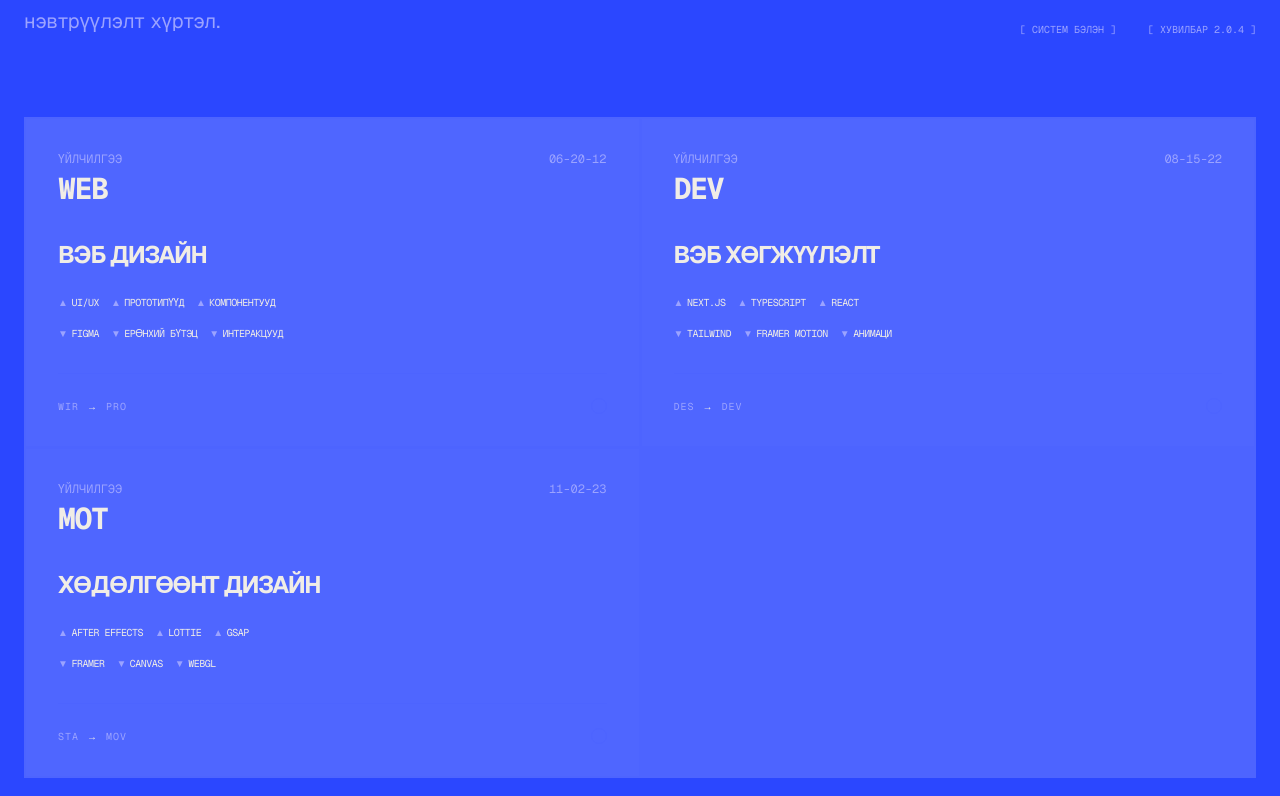
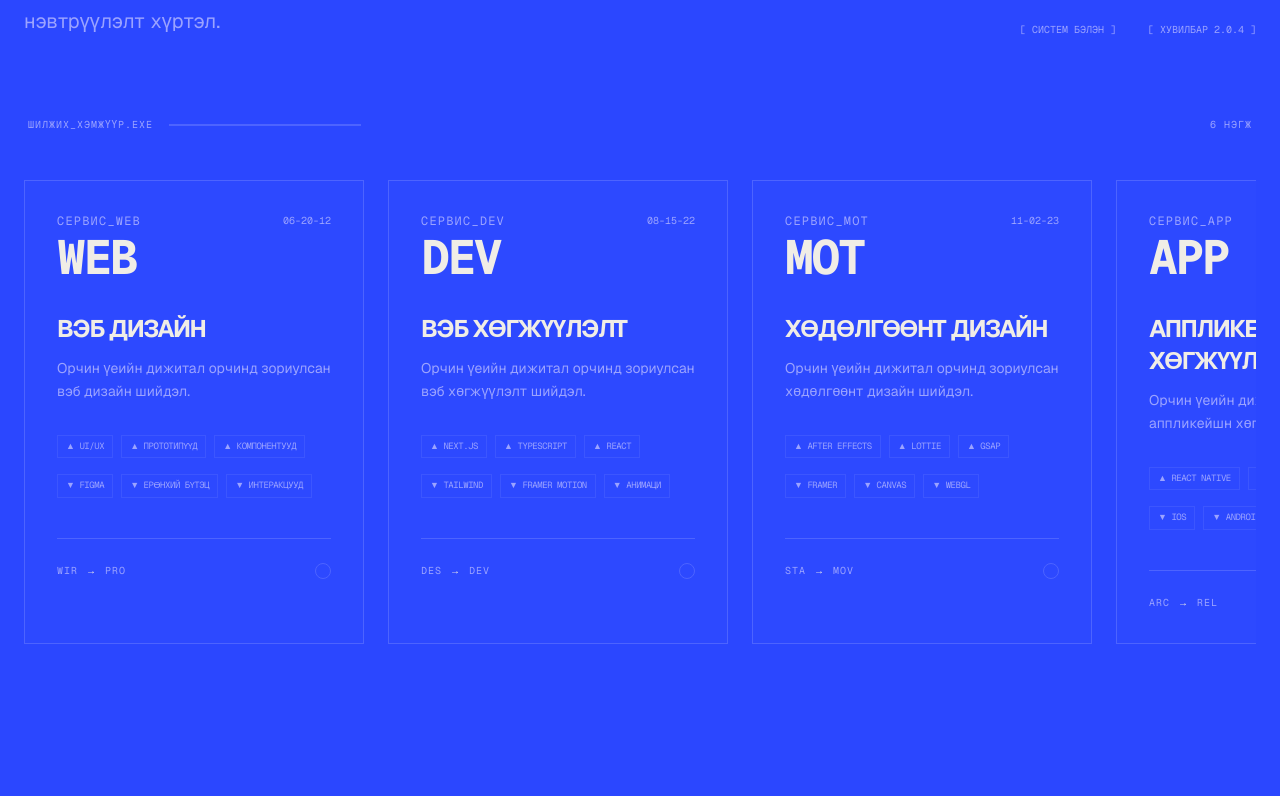
Before and after one commit to Energyshifter8/portfolio, a Next.js app: page / in a window 1280 px wide. Shown: the part 2444-3240 px from the top of the page. Built offline with nearby package versions, Linux system fonts and the light colour scheme.

Commit message:
seeee that please

```diff
--- a/components/sections/Services.tsx
+++ b/components/sections/Services.tsx
@@ -1,5 +1,5 @@
 import React from 'react';
-import ServiceCard from '../ui/ServiceCard';
+import DraggableCards from '../ui/DraggableCards';
 import { services } from '@/data/services';
 
 const Services = () => {
@@ -20,11 +20,7 @@ const Services = () => {
         </div>
       </div>
 
-      <div className="grid md:grid-cols-2 lg:grid-cols-2 gap-px bg-border border border-border overflow-hidden">
-        {services.map((service, index) => (
-          <ServiceCard key={index} service={service} index={index} />
-        ))}
-      </div>
+      <DraggableCards services={services} />
     </section>
   );
 };
--- /dev/null
+++ b/components/ui/DraggableCards.tsx
@@ -0,0 +1,116 @@
+"use client";
+
+import React, { useRef, useState, useEffect } from 'react';
+import { motion, useMotionValue, useSpring, useTransform } from 'framer-motion';
+import { Service } from '@/data/services';
+
+interface DraggableCardsProps {
+  services: Service[];
+}
+
+const CARD_WIDTH = 340;
+const GAP = 24;
+
+const DraggableCards: React.FC<DraggableCardsProps> = ({ services }) => {
+  const containerRef = useRef<HTMLDivElement>(null);
+  const trackRef = useRef<HTMLDivElement>(null);
+  const [constraints, setConstraints] = useState({ left: 0, right: 0 });
+  const [isDragging, setIsDragging] = useState(false);
+
+  const x = useMotionValue(0);
+  const springX = useSpring(x, { damping: 25, stiffness: 180, mass: 0.8 });
+
+  useEffect(() => {
+    if (trackRef.current && containerRef.current) {
+      const trackWidth = trackRef.current.scrollWidth;
+      const containerWidth = containerRef.current.offsetWidth;
+      setConstraints({ left: -(trackWidth - containerWidth + 48), right: 0 });
+    }
+  }, [services]);
+
+  const progress = useTransform(x, [constraints.left, 0], [100, 0]);
+
+  return (
+    <div className="relative w-full overflow-hidden" ref={containerRef}>
+      {/* Progress Indicator */}
+      <div className="flex justify-between items-center mb-8 px-1">
+        <div className="font-mono text-[10px] text-muted tracking-widest uppercase flex items-center gap-4">
+          <span>ШИЛЖИХ_ХЭМЖҮҮР.EXE</span>
+          <div className="w-48 h-[2px] bg-border relative overflow-hidden">
+            <motion.div
+              style={{ width: progress.get() + "%" }}
+              className="absolute h-full bg-foreground left-0 top-0"
+            />
+          </div>
+        </div>
+        <div className="font-mono text-[10px] text-muted uppercase tracking-widest">
+          {services.length} НЭГЖ
+        </div>
+      </div>
+
+      <motion.div
+        ref={trackRef}
+        drag="x"
+        dragConstraints={constraints}
+        dragElastic={0.08}
+        onDragStart={() => setIsDragging(true)}
+        onDragEnd={() => setIsDragging(false)}
+        style={{ x: springX }}
+        className="flex gap-6 cursor-grab active:cursor-grabbing py-4"
+      >
+        {services.map((service, index) => (
+          <motion.div
+            key={service.code + index}
+            initial={{ opacity: 0, y: 30 }}
+            whileInView={{ opacity: 1, y: 0 }}
+            viewport={{ once: true }}
+            transition={{ duration: 0.6, delay: index * 0.08, ease: [0.16, 1, 0.3, 1] }}
+            className="flex-shrink-0 w-[340px] p-8 border border-border bg-white/[0.01] transition-colors relative group overflow-hidden"
+          >
+            <div className="flex justify-between items-start mb-8">
+              <div>
+                <div className="font-mono text-xs text-muted mb-1 uppercase tracking-widest">СЕРВИС_{service.code}</div>
+                <div className="font-mono text-5xl font-bold tracking-tighter">{service.code}</div>
+              </div>
+              <div className="font-mono text-[10px] text-muted">{service.dateCode}</div>
+            </div>
+
+            <h3 className="text-2xl font-bold tracking-tighter uppercase mb-3">{service.title}</h3>
+            <p className="text-sm text-muted mb-8 line-clamp-3 leading-relaxed">
+              Орчин үеийн дижитал орчинд зориулсан {service.title.toLowerCase()} шийдэл.
+            </p>
+
+            <div className="space-y-4 mb-10">
+              <div className="flex flex-wrap gap-2">
+                {service.upperTags.map(tag => (
+                  <span key={tag} className="font-mono text-[9px] uppercase tracking-tighter py-1 px-2 border border-border/50 text-muted group-hover:text-foreground group-hover:border-foreground/30 transition-colors">
+                    ▲ {tag}
+                  </span>
+                ))}
+              </div>
+              <div className="flex flex-wrap gap-2">
+                {service.lowerTags.map(tag => (
+                  <span key={tag} className="font-mono text-[9px] uppercase tracking-tighter py-1 px-2 border border-border/50 text-muted group-hover:text-foreground group-hover:border-foreground/30 transition-colors">
+                    ▼ {tag}
+                  </span>
+                ))}
+              </div>
+            </div>
+
+            <div className="pt-6 border-t border-border flex items-center justify-between font-mono text-[10px] text-muted tracking-widest uppercase">
+              <div className="flex items-center gap-2">
+                {service.processFrom} <span className="text-foreground">→</span> {service.processTo}
+              </div>
+              <div className="w-4 h-4 rounded-full border border-border group-hover:bg-foreground transition-all duration-300" />
+            </div>
+
+            {/* Hover Sweep Line */}
+            <div className="absolute bottom-0 left-0 h-[2px] bg-foreground w-full transform -translate-x-full group-hover:translate-x-0 transition-transform duration-500 ease-out pointer-events-none" />
+          </motion.div>
+        ))}
+      </motion.div>
+    </div>
+  );
+};
+
+export default DraggableCards;
--- a/data/services.ts
+++ b/data/services.ts
@@ -36,4 +36,31 @@ export const services: Service[] = [
     processFrom: "STA",
     processTo: "MOV",
   },
+  {
+    code: "APP",
+    title: "Аппликейшн Хөгжүүлэлт",
+    dateCode: "01-10-24",
+    upperTags: ["React Native", "Expo", "Mobile UI"],
+    lowerTags: ["iOS", "Android", "Performance"],
+    processFrom: "ARC",
+    processTo: "REL",
+  },
+  {
+    code: "OPT",
+    title: "Хурдны Оновчлол",
+    dateCode: "04-05-24",
+    upperTags: ["Lighthouse", "Web Vitals", "SEO"],
+    lowerTags: ["Caching", "Compression", "Assets"],
+    processFrom: "ANL",
+    processTo: "FST",
+  },
+  {
+    code: "INT",
+    title: "Интерактив Систем",
+    dateCode: "05-12-24",
+    upperTags: ["Three.js", "Shaders", "R3F"],
+    lowerTags: ["Physics", "Particles", "Experience"],
+    processFrom: "MAT",
+    processTo: "SIM",
+  },
 ];
```
